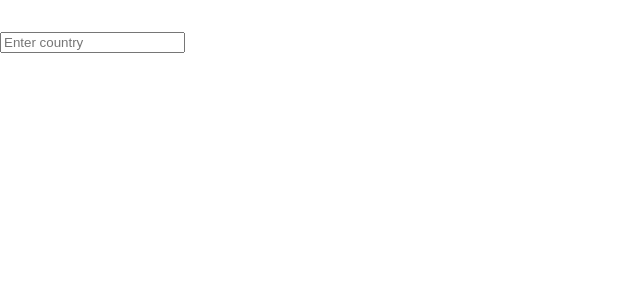
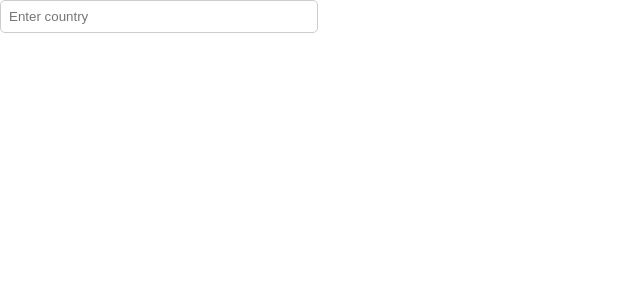
Before and after one commit to Abhi-RG/CountryReactDemo, a React (Vite) app: page / in a window 1280 px wide. Shown: the top 300 px of the page, without its empty margins (0-640 px from the left). Built offline with nearby package versions, Linux system fonts and the light colour scheme.

Commit message:
4 files modified

```diff
--- a/src/component/card/Card.css
+++ b/src/component/card/Card.css
@@ -1,18 +1,25 @@
-
 .card-container {
   display: flex;
   flex-wrap: wrap;
   justify-content: space-between;
+  max-width: 900px; /* Set a maximum width for the cards */
   margin-top: 2rem;
-  max-width: 300px;
 }
+
 .card {
+  width: calc(33.33% - 20px);
   border: 1px solid #ccc;
   padding: 1rem;
-  margin: 1rem;
   box-shadow: 0px 0px 5px rgba(0, 0, 0, 0.2);
   background-color: white;
-  /* max-width: 300px; */
+  margin-bottom: 1rem;
+  box-sizing: border-box;
+  transition: transform 0.2s ease-in-out;
+
+  &:hover {
+    transform: translateY(-5px);
+    box-shadow: 0px 5px 10px rgba(0, 0, 0, 0.2);
+  }
 }
 
 .card-title {
@@ -22,12 +29,12 @@
   font-family: Arial, Helvetica, sans-serif;
 }
 .card-image {
-  max-width: 250px;
+  max-width: 100%;
   height: auto;
   margin: 0 auto;
 }
 
-.card-text{
+.card-text {
   margin: 0.5rem;
   font-family: Arial, Helvetica, sans-serif;
   font-weight: 500;
--- a/src/component/card/Card.jsx
+++ b/src/component/card/Card.jsx
@@ -27,7 +27,7 @@ const Card = ({ searchQuery }) => {
   return (
     <div className="card-container">
       {country?.map((country, index) => (
-        <div className="card" key={index}>
+        <div className='card' key={index}>
           <img
             className="card-image"
             src={country.flags.png}
--- a/src/component/search/Search.css
+++ b/src/component/search/Search.css
@@ -1,5 +1,14 @@
-.search-container {
+
+.search-bar {
+  margin-bottom: 1rem;
   display: flex;
-  flex-wrap: wrap;
-  margin-top: 2rem;
+  justify-content: center;
+  align-items: center;
 }
+
+.search-bar input {
+  padding: 0.5rem;
+  width: 300px;
+  border: 1px solid #ccc;
+  border-radius: 5px;
+}
--- a/src/component/search/Search.jsx
+++ b/src/component/search/Search.jsx
@@ -6,7 +6,7 @@ const Search = ({ searchQuery, setSearchQuery }) => {
   };
 
   return (
-    <div className="search-container">
+    <div className="search-bar">
       <input
         type="text"
         name="search"
```
